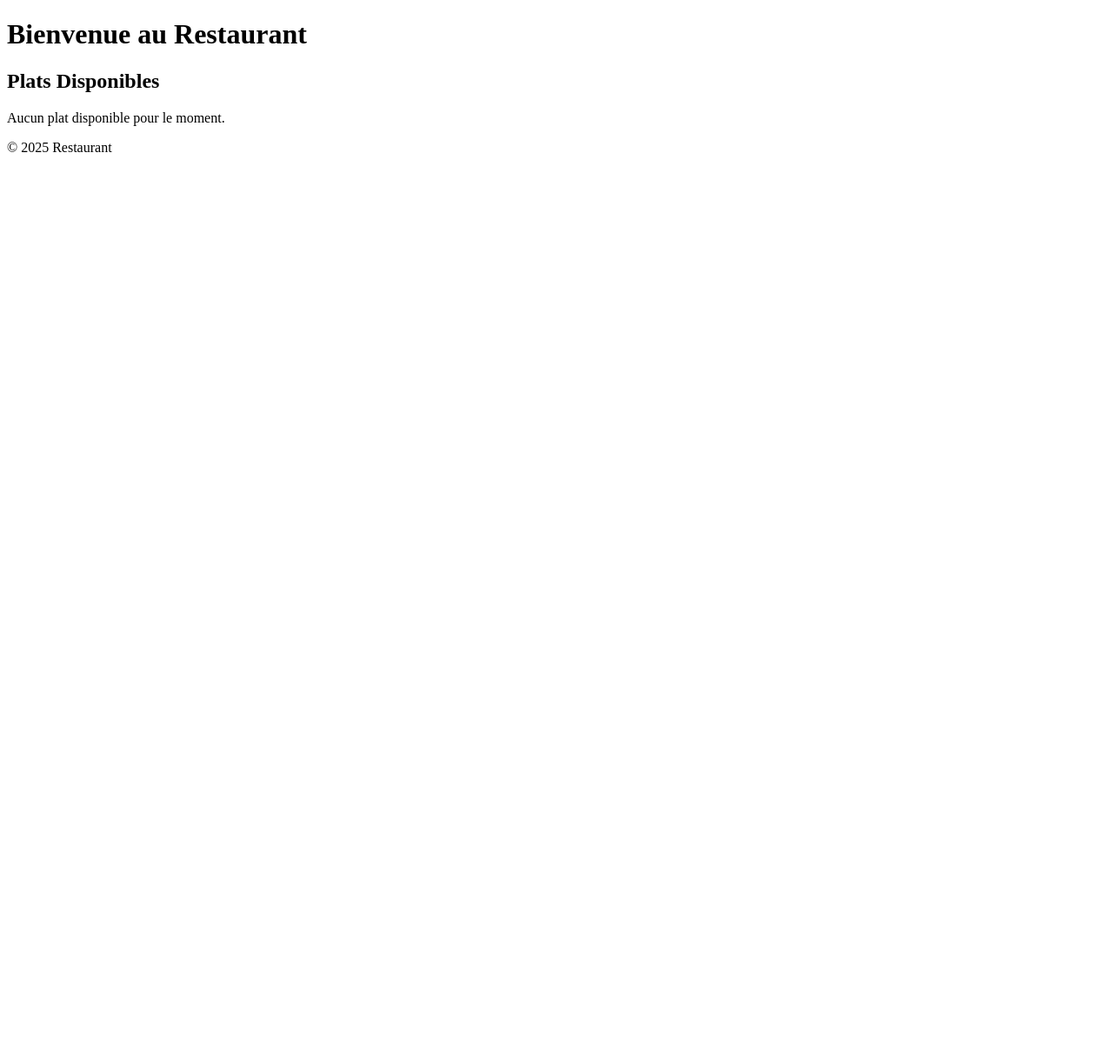
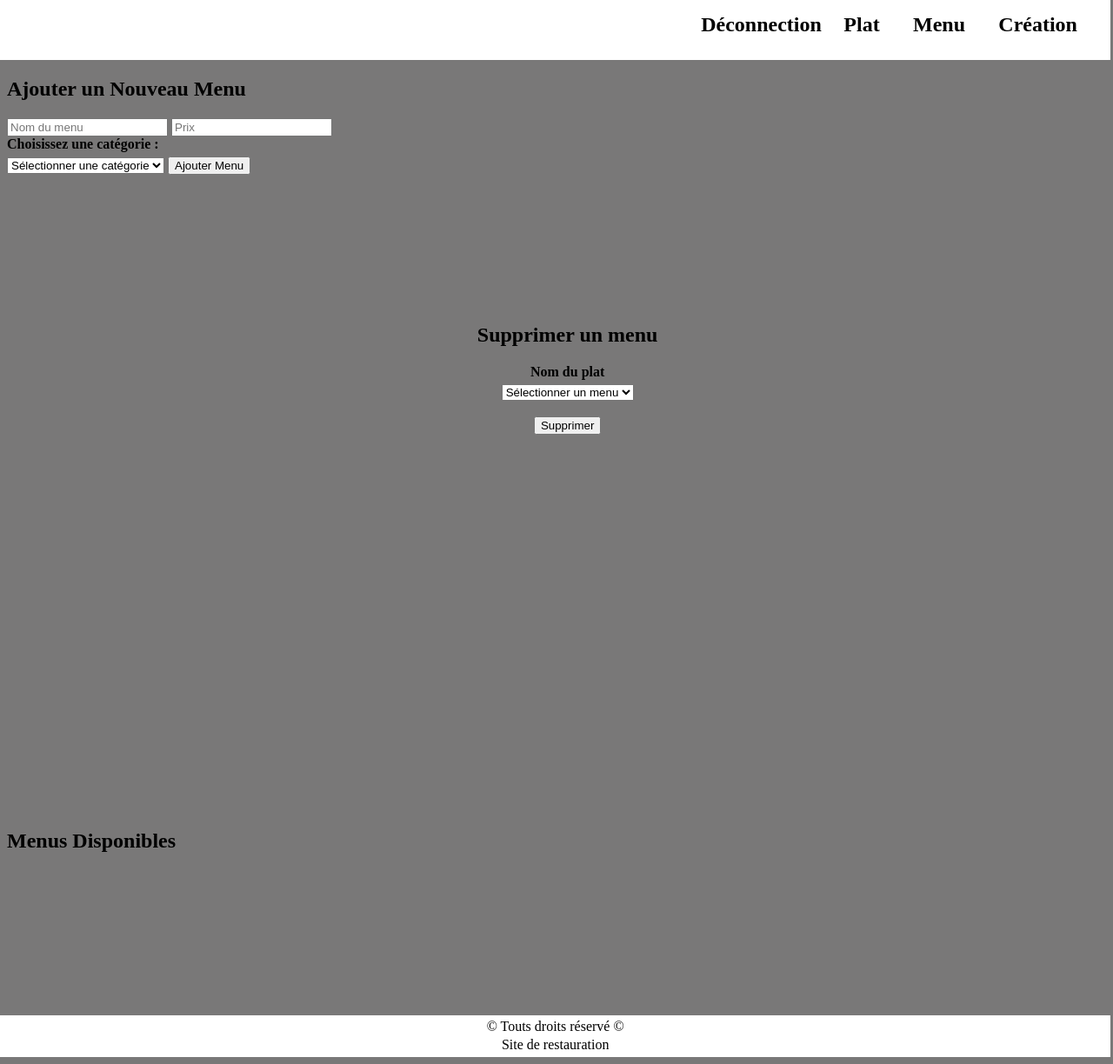
Before and after one commit to antonin-tacchi/projet-site-restauration, a PHP site: page /plat.php in a window 1280 px wide. Shown: the whole page at 87% size. Before the commit the page ends 175 px from the top, so only its background shows below. Run offline with PHP 8.4, Linux system fonts and the light colour scheme; data that the repository does not hold is empty.

Commit message:
Update plat.php

```diff
--- a/plat.php
+++ b/plat.php
@@ -1,19 +1,66 @@
 <?php
 // Connexion à la base de données
-$conn = new PDO("mysql:host=localhost;dbname=site_restauration", "root", "");
+$conn = new PDO("mysql:host=localhost;dbname=site-restauration", "root", "");
 $conn->setAttribute(PDO::ATTR_ERRMODE, PDO::ERRMODE_EXCEPTION);
 
-// Récupérer tous les plats avec leurs catégories associées
-$query_plats = $conn->query("SELECT plat.*, GROUP_CONCAT(categorie.nom_categorie) AS categories
-                             FROM plat
-                             LEFT JOIN categorie_plat ON plat.id = categorie_plat.id_plat
-                             LEFT JOIN categorie ON categorie_plat.id_categorie = categorie.id
-                             GROUP BY plat.id");
-$plats = $query_plats->fetchAll(PDO::FETCH_ASSOC);
+// Récupérer tous les menus avec leurs plats associés
+$query = $conn->query("SELECT * FROM menu");
+$menus = $query->fetchAll(PDO::FETCH_ASSOC);
+
+// Récupérer les plats pour chaque menu
+$plats = [];
+foreach ($menus as $menu) {
+    $query_plats = $conn->prepare("SELECT * FROM plat WHERE FIND_IN_SET(id, ?)");
+    $query_plats->execute([$menu['plat_menu']]);
+    $plats[$menu['id']] = $query_plats->fetchAll(PDO::FETCH_ASSOC);
+}
+
+// Ajouter un menu (si formulaire soumis)
+if ($_SERVER['REQUEST_METHOD'] === 'POST' && isset($_POST['ajouter_menu'])) {
+    $nom_menu = $_POST['nom_menu'];
+    $prix_menu = $_POST['prix_menu'];
+    $plats_menu = implode(',', $_POST['plats_menu']);  // Enregistrer les plats sous forme de chaîne séparée par des virgules
+
+    // Insérer le menu dans la base de données
+    $stmt = $conn->prepare("INSERT INTO menu (nom_menu, prix_menu, plat_menu) VALUES (?, ?, ?)");
+    $stmt->execute([$nom_menu, $prix_menu, $plats_menu]);
+
+    // Rediriger après l'ajout du menu pour éviter la duplication à cause du rechargement de la page
+    header("Location: " . $_SERVER['PHP_SELF']); // Redirection vers la même page
+    exit(); // S'assurer que le script s'arrête après la redirection
+}
 
 // Récupérer toutes les catégories
-$query_categories = $conn->query("SELECT nom_categorie FROM categorie");
+$query_categories = $conn->query("SELECT * FROM categorie");
 $categories = $query_categories->fetchAll(PDO::FETCH_ASSOC);
+
+// Récupérer les plats d'une catégorie spécifique
+if (isset($_POST['categorie_menu'])) {
+    $categorie_id = $_POST['categorie_menu'];
+    $query_plats = $conn->prepare("
+        SELECT plat.id, plat.nom_plat
+        FROM plat
+        JOIN categorie_plat ON plat.id = categorie_plat.id_plat
+        WHERE categorie_plat.id_categorie = ?");
+    $query_plats->execute([$categorie_id]);
+    $plats_disponibles = $query_plats->fetchAll(PDO::FETCH_ASSOC);
+} else {
+    $plats_disponibles = [];
+}
+// suppresion de menu
+if (isset($_POST['supprimé'])) {
+    if (isset($_POST['nom_menu']) and !empty($_POST['nom_menu'])) {
+        $nom_menu = htmlspecialchars($_POST['nom_menu']);
+        $recupmenu = $conn->prepare('SELECT * FROM menu WHERE nom_menu = ?');
+        $recupmenu->execute(array($nom_menu));
+
+        if ($recupmenu->rowCount() > 0) {
+            $deletemenu = $conn->prepare('DELETE FROM menu WHERE nom_menu = ?');
+            $deletemenu->execute(array($nom_menu));
+        }
+    }
+}
+
 ?>
 
 <!DOCTYPE html>
@@ -21,44 +68,97 @@ $categories = $query_categories->fetchAll(PDO::FETCH_ASSOC);
 <head>
     <meta charset="UTF-8">
     <meta name="viewport" content="width=device-width, initial-scale=1.0">
+    <link rel="stylesheet" href="style.css">
     <title>Restaurant</title>
 </head>
+<header>
+    <a href="index.php" class="text-header"><h2>Déconnection</h2></a>
+    <a href="plat.php"><h2 class="text-header">Plat</h2></a>
+    <a href="menu.php"><h2 class="text-header">Menu</h2></a>
+    <a href="creation.php"><h2 class="text-header">Création</h2></a>
+
+</header>
 <body>
-
-<!-- Header -->
-<header>
-    <h1>Bienvenue au Restaurant</h1>
-</header>
 
 <!-- Body -->
 <main>
-    <!-- Affichage des plats existants -->
-    <section>
-        <h2>Plats Disponibles</h2>
-        <?php if (count($plats) > 0): ?>
-            <ul>
-                <?php foreach ($plats as $plat): ?>
-                    <li>
-                        <h3><?php echo htmlspecialchars($plat['nom_plat']); ?></h3>
-                        <p>Prix : <?php echo htmlspecialchars($plat['prix']); ?>€</p>
-                        <p>Description : <?php echo htmlspecialchars($plat['description_plat']); ?></p>
-                        <p>Catégorie : <?php echo htmlspecialchars($plat['categories']); ?></p>
-                        <?php if ($plat['image_plat']): ?>
-                            <img src="<?php echo htmlspecialchars($plat['image_plat']); ?>" alt="<?php echo htmlspecialchars($plat['nom_plat']); ?>" width="200">
-                        <?php endif; ?>
-                    </li>
-                <?php endforeach; ?>
-            </ul>
-        <?php else: ?>
-            <p>Aucun plat disponible pour le moment.</p>
-        <?php endif; ?>
+    <!-- Formulaire pour ajouter un nouveau menu -->
+    <section class="container-form-menu">
+        <div class="form-menu">
+            <h2>Ajouter un Nouveau Menu</h2>
+            <form method="POST">
+                <input type="text" name="nom_menu" placeholder="Nom du menu" required class="champ-index2">
+                <input type="number" step="0.01" name="prix_menu" placeholder="Prix" required class="champ-index2">
+
+                <label for="categorie_menu">Choisissez une catégorie :</label>
+                <select name="categorie_menu" onchange="this.form.submit()" required class="select-champ-4">
+                    <option value="">Sélectionner une catégorie</option>
+                    <?php foreach ($categories as $categorie): ?>
+                        <option value="<?php echo $categorie['id']; ?>" <?php if (isset($_POST['categorie_menu']) && $_POST['categorie_menu'] == $categorie['id']) echo 'selected'; ?>>
+                            <?php echo htmlspecialchars($categorie['nom_categorie']); ?>
+                        </option>
+                    <?php endforeach; ?>
+                </select>
+
+                <?php if (!empty($plats_disponibles)): ?>
+                    <label for="plats_menu">Plats disponibles :</label>
+                    <select name="plats_menu[]" multiple required>
+                        <?php foreach ($plats_disponibles as $plat): ?>
+                            <option value="<?php echo $plat['id']; ?>"><?php echo htmlspecialchars($plat['nom_plat']); ?></option>
+                        <?php endforeach; ?>
+                    </select>
+                <?php endif; ?>
+
+                <button type="submit" name="ajouter_menu">Ajouter Menu</button>
+            </form>
+        </div>
+        <div class="form-menu">
+            <form action="" method="post" class="form-menu-delete">
+                <h2>Supprimer un menu</h2>
+                <label for="nom_menu">Nom du plat</label>
+                <select name="nom_menu" class="select-champ-4">
+                <option value="">Sélectionner un menu</option>
+                    <?php
+                    $categories = $conn->query('SELECT nom_menu FROM menu');
+                    while ($categorie = $categories->fetch()) {
+                        echo '<option value="' . htmlspecialchars($categorie['nom_menu']) . '">' . htmlspecialchars($categorie['nom_menu']) . '</option>';
+                    }
+                    ?>
+                </select>
+                <br>
+                <button type="submit" name="supprimé" class="suppr">Supprimer</button>
+            </form>
+        </div>
+    </section>
+    <!-- Affichage des cartes de menu -->
+    <h2>Menus Disponibles</h2>
+    <section class="container-menu">
+        <?php foreach ($menus as $menu): ?>
+            <div class="menu-card">
+                <h2 class="nom_menu"><?php echo htmlspecialchars($menu['nom_menu']); ?></h2>
+                <p class="prix_menu">Prix : <?php echo htmlspecialchars($menu['prix_menu']); ?>€</p>
+
+                <!-- Affichage des plats associés au menu -->
+                <h4 class="plat">Plats :</h4>
+                <ul class="image-nom">
+                    <?php foreach ($plats[$menu['id']] as $plat): ?>
+                        <li>
+                            <h3><strong><?php echo htmlspecialchars($plat['nom_plat']); ?></strong></h3>
+                            <img src="<?php echo htmlspecialchars($plat['image_plat']); ?>" alt="<?php echo htmlspecialchars($plat['nom_plat']); ?>" width="200" class="image-plat">
+                        </li>
+                    <?php endforeach; ?>
+                </ul>
+            </div>
+        <?php endforeach; ?>
     </section>
 </main>
 
-<!-- Footer -->
+</body>
 <footer>
-    <p>© 2025 Restaurant</p>
+    <p class="text-footer1">© Touts droits réservé ©</p>
+    <p class="text-footer2">Site de restauration</p>
 </footer>
+</html>
 
 </body>
 </html>
```
